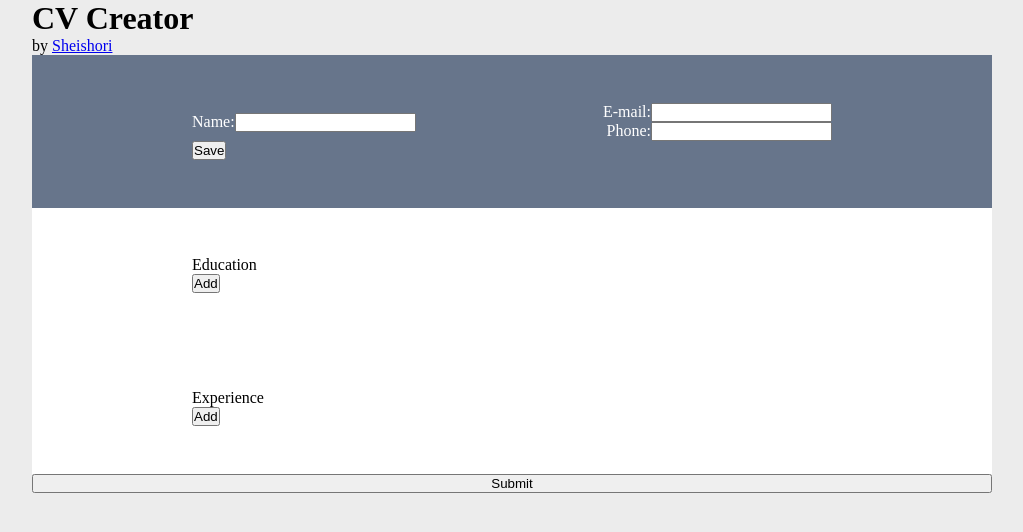
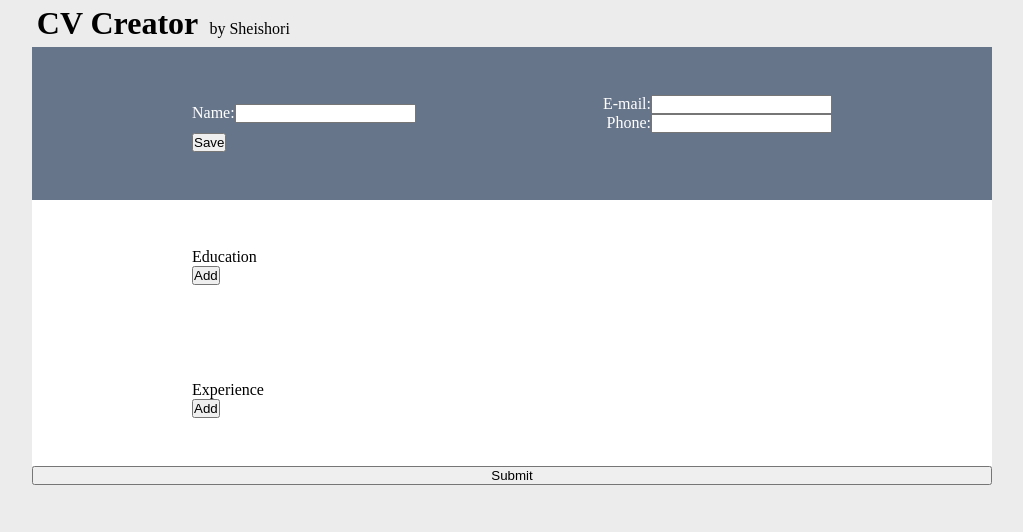
Before and after one commit to Sheishori/cv-creator, a React (Create React App) app: page / in a window 1280 px wide. Shown: the top 532 px of the page, without its empty margins (128-1151 px from the left). Built offline with nearby package versions, Linux system fonts and the light colour scheme.

Commit message:
Style the header

```diff
--- a/src/styles/App.css
+++ b/src/styles/App.css
@@ -24,3 +24,19 @@ body {
 	padding: 3rem 10rem;
 	background-color: white;
 }
+
+header {
+	display: flex;
+	align-items: baseline;
+	padding: 0.3rem;
+	gap: 0.7rem;
+}
+
+header a {
+	text-decoration: none;
+	color: black;
+}
+
+header a:hover {
+	text-decoration: underline;
+}
```
